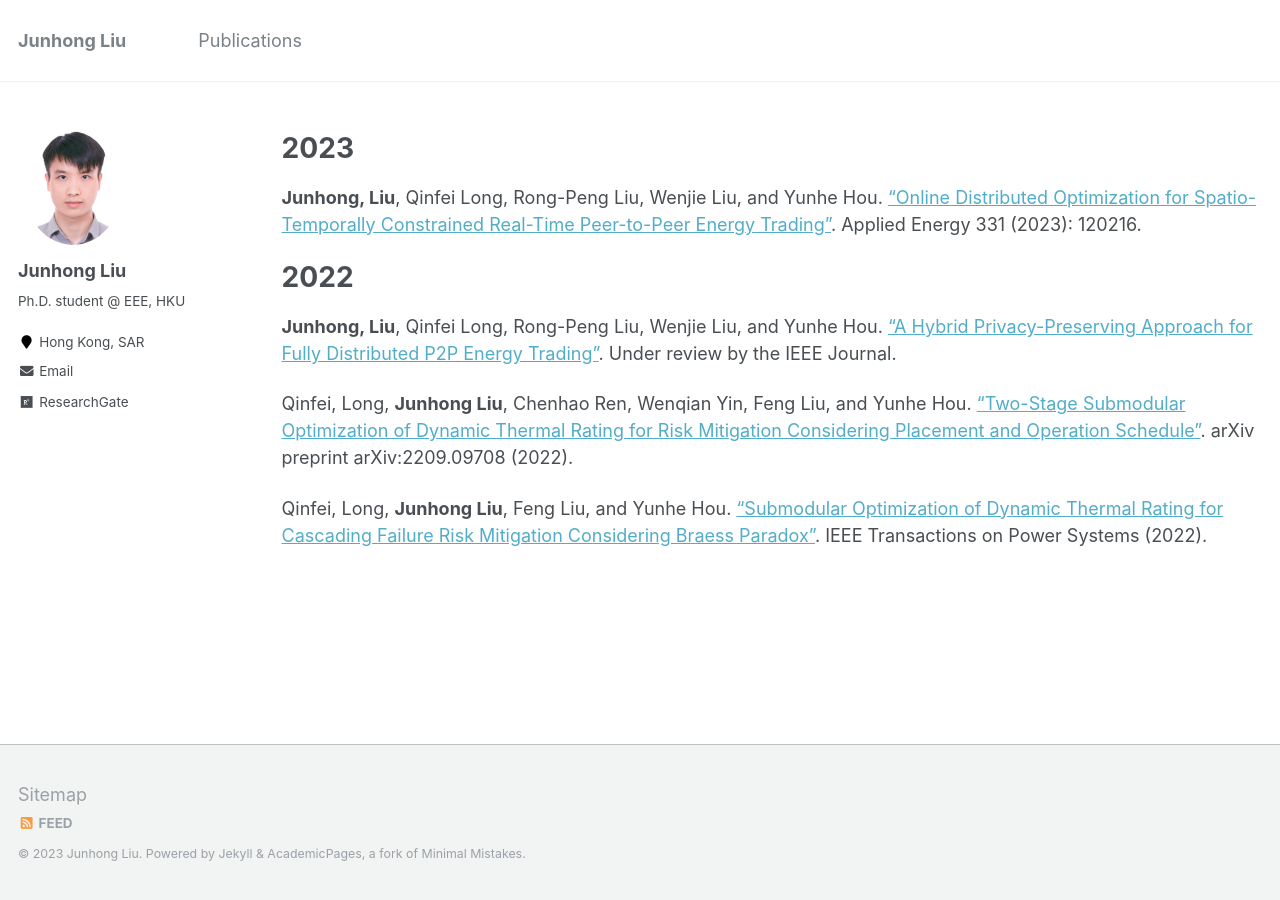
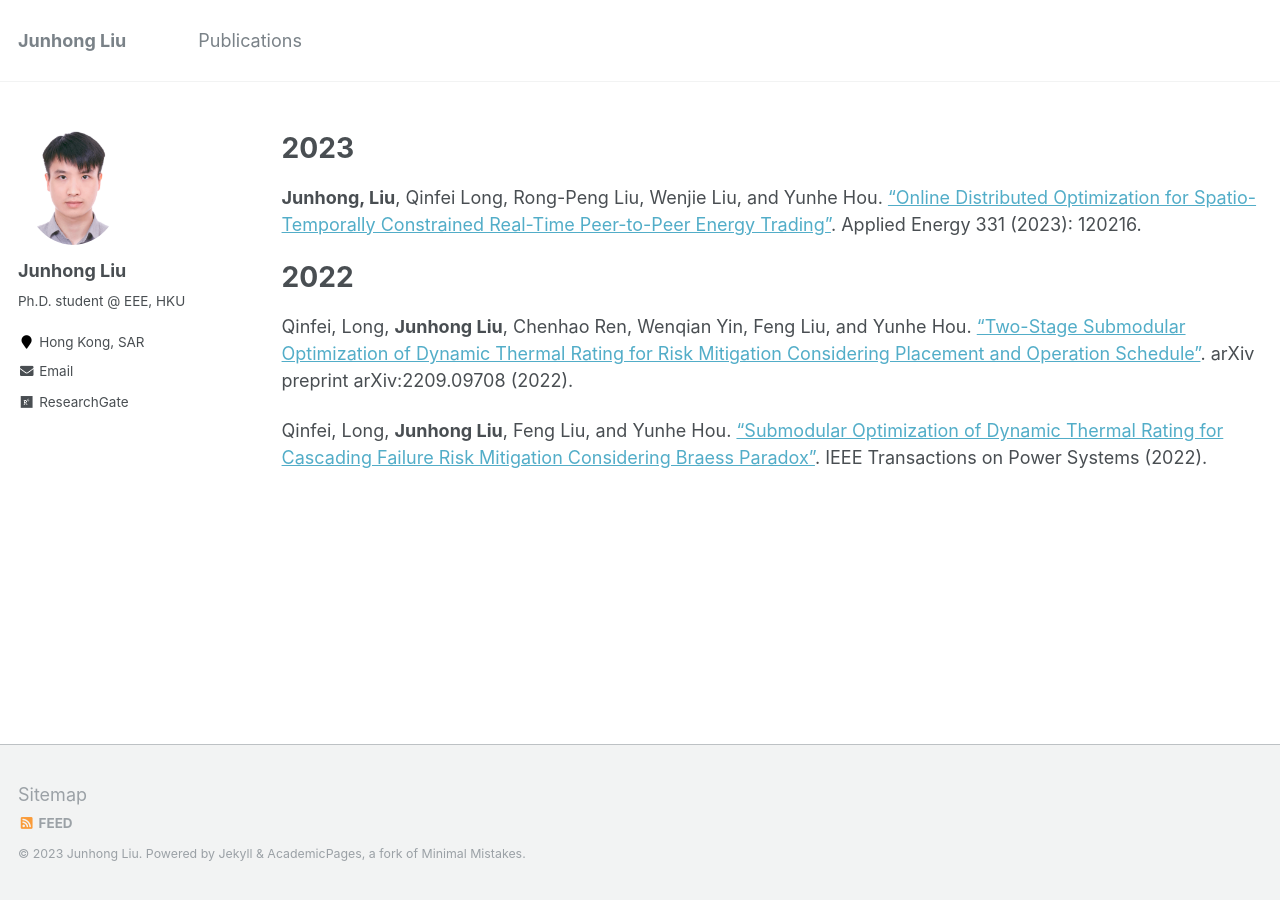
Before and after one commit to johnny-eee/online, a Jekyll site: the page built from _pages/cv.md, in a window 1280 px wide. Built offline with Jekyll 4.4.1, drawn with Linux system fonts in a browser that asks for light colours.

Commit message:
Update cv.md

```diff
--- a/_pages/cv.md
+++ b/_pages/cv.md
@@ -14,7 +14,6 @@ redirect_from:
 
 2022
 ======
-**Junhong, Liu**, Qinfei Long, Rong-Peng Liu, Wenjie Liu, and Yunhe Hou. ["A Hybrid Privacy-Preserving Approach for Fully Distributed P2P Energy Trading"]( ). Under review by the IEEE Journal.
 
 Qinfei, Long, **Junhong Liu**, Chenhao Ren, Wenqian Yin, Feng Liu, and Yunhe Hou. ["Two-Stage Submodular Optimization of Dynamic Thermal Rating for Risk Mitigation Considering Placement and Operation Schedule"](https://arxiv.org/pdf/2209.09708.pdf). arXiv preprint arXiv:2209.09708 (2022).
 
```
